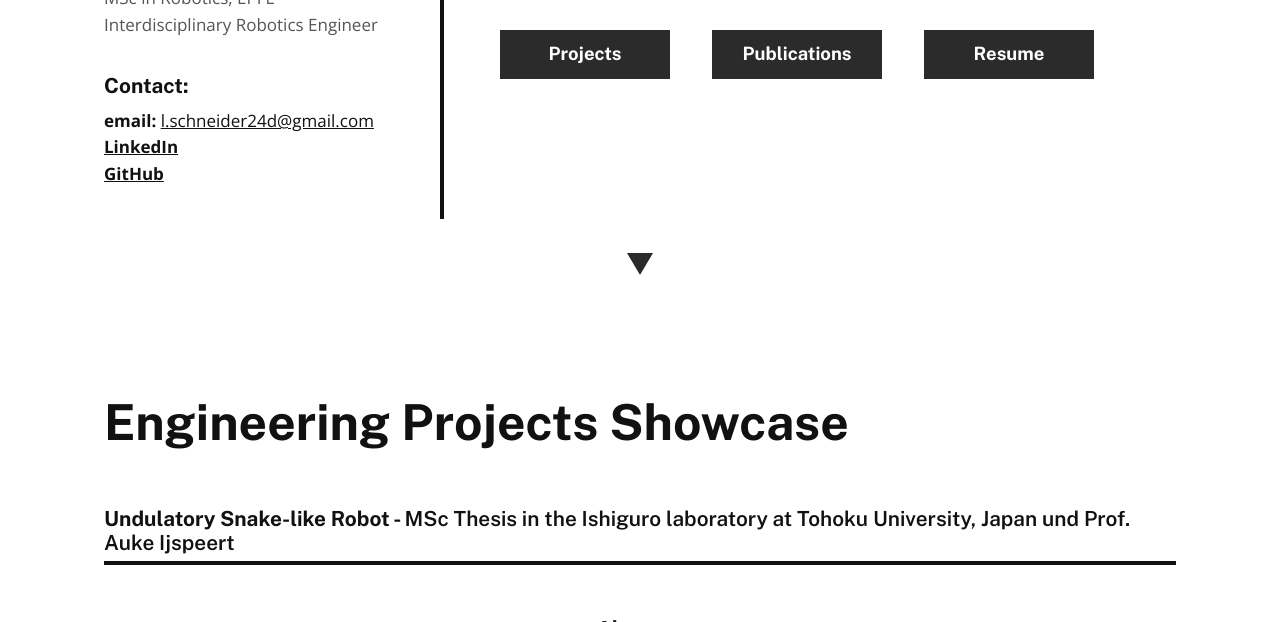
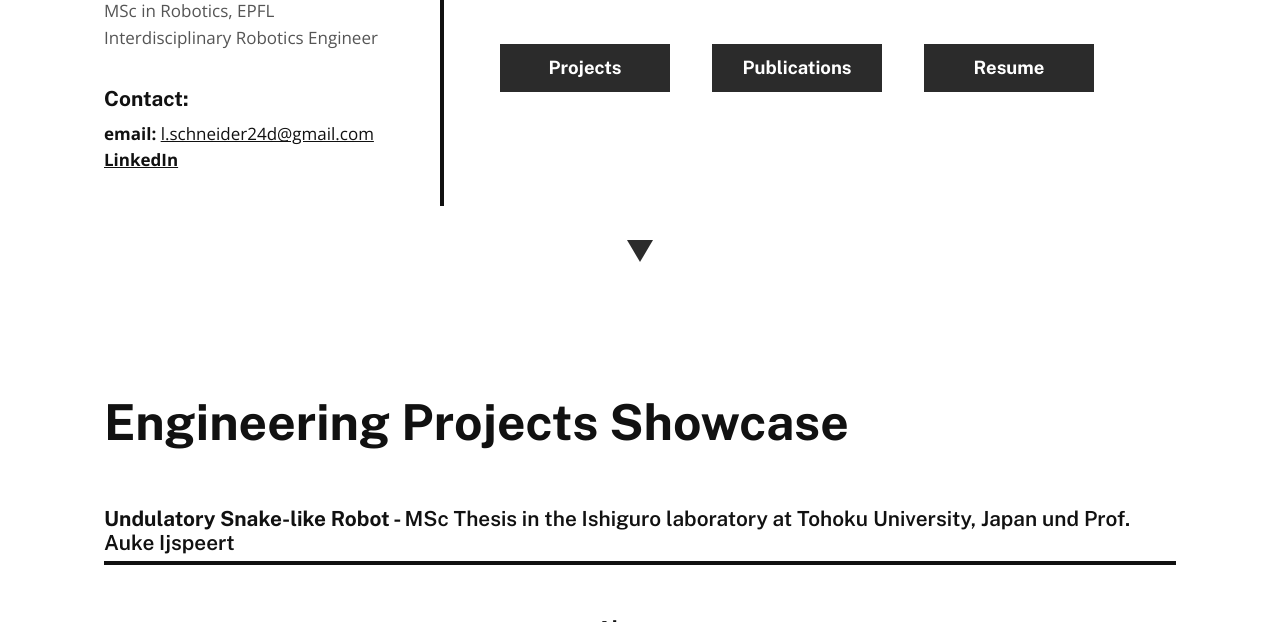
Before and after one commit to LaserLisa/laserlisa.github.io, a plain HTML site: page index.html in a window 1280 px wide. Shown: the part 478-1100 px from the top of the page. Drawn offline with nearby package versions, Linux system fonts and the light colour scheme.

Commit message:
remove github link

```diff
--- a/index.html
+++ b/index.html
@@ -34,7 +34,6 @@
           <li><strong>email:</strong> <a href="mailto:l.schneider24d@gmail.com">l.schneider24d@gmail.com</a></li>
           <!-- TODO: replace with your LinkedIn profile URL -->
           <li><a href="https://www.linkedin.com/" target="_blank" rel="noopener">LinkedIn</a></li>
-          <li><a href="https://github.com/LaserLisa" target="_blank" rel="noopener">GitHub</a></li>
         </ul>
       </aside>
 
```
